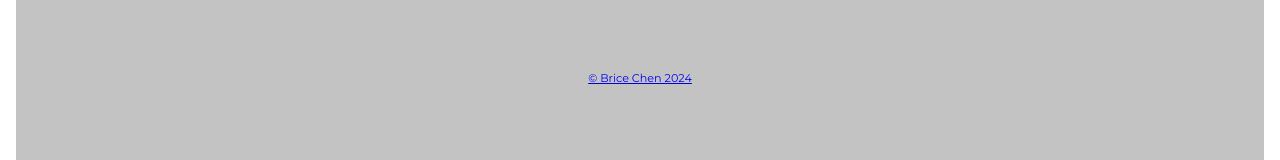
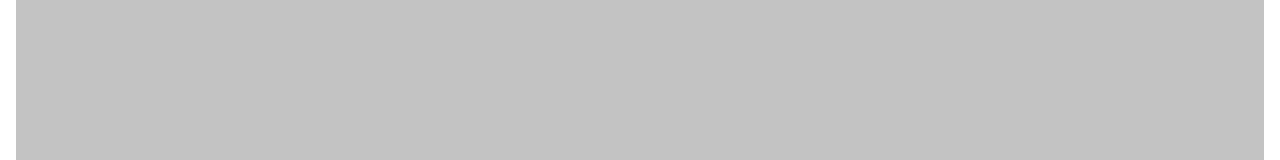
Before and after one commit to bChen-95/christianMS, a React (Vite) app: page /about in a window 1280 px wide. Shown: the part 761-921 px from the top of the page. Built offline with nearby package versions, Linux system fonts and the light colour scheme.

Commit message:
add flexbox to keep footer on bottom, remove old method with margins

```diff
--- a/src/scss/base/_reset.scss
+++ b/src/scss/base/_reset.scss
@@ -1,7 +1,7 @@
 // Resets
 html {
     box-sizing: border-box;
-    height: 100dvh;
+    height: 100%;
     scroll-behavior: smooth;
   }
   *, *:before, *:after {
@@ -11,6 +11,17 @@
   body {
       margin: 0;
       -webkit-text-size-adjust: 100%;
+      height: 100%;
+  }
+  #root{
+        display: flex;
+        flex-direction: column;
+        height: 100%;
+  }
+  main {
+    display:flex;
+    flex-direction: column;
+    flex: 1;
   }
 
   img {
--- a/src/scss/components/_aboutPage.scss
+++ b/src/scss/components/_aboutPage.scss
@@ -2,7 +2,6 @@
 
 .about-page,
 .contact-section{
-    height: calc(100dvh - $aboutMargin);
     margin: 4rem 1rem 0;
 }
 
--- a/src/scss/components/_footer.scss
+++ b/src/scss/components/_footer.scss
@@ -1,8 +1,4 @@
 footer {
   text-align: center;
   font-size: 0.7rem;
-  position: relative;
-  bottom: 0;
-  right: 0;
-  left: 0;
 }
--- a/styles.css
+++ b/styles.css
@@ -4,7 +4,7 @@
 @import url("https://fonts.googleapis.com/css2?family=Roboto+Mono:wght@300;400;700&display=swap");
 html {
   box-sizing: border-box;
-  height: 100dvh;
+  height: 100%;
   scroll-behavior: smooth;
 }
 
@@ -15,6 +15,19 @@
 body {
   margin: 0;
   -webkit-text-size-adjust: 100%;
+  height: 100%;
+}
+
+#root {
+  display: flex;
+  flex-direction: column;
+  height: 100%;
+}
+
+main {
+  display: flex;
+  flex-direction: column;
+  flex: 1;
 }
 
 img {
@@ -265,15 +278,10 @@
 footer {
   text-align: center;
   font-size: 0.7rem;
-  position: relative;
-  bottom: 0;
-  right: 0;
-  left: 0;
 }
 
 .about-page,
 .contact-section {
-  height: calc(100dvh - (4rem + 16.8px));
   margin: 4rem 1rem 0;
 }
 
```
Also changed, not shown: 1 other file (tests, documents, lock files or other folders).
